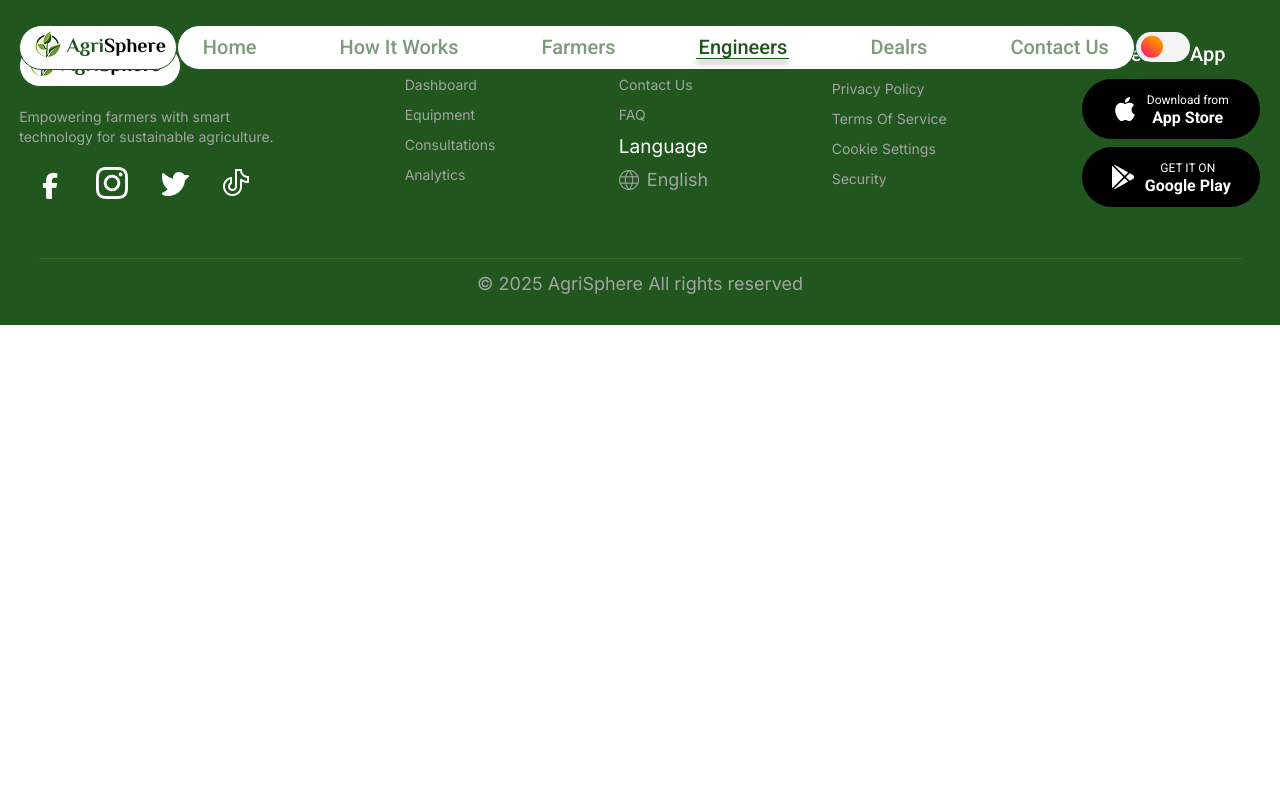
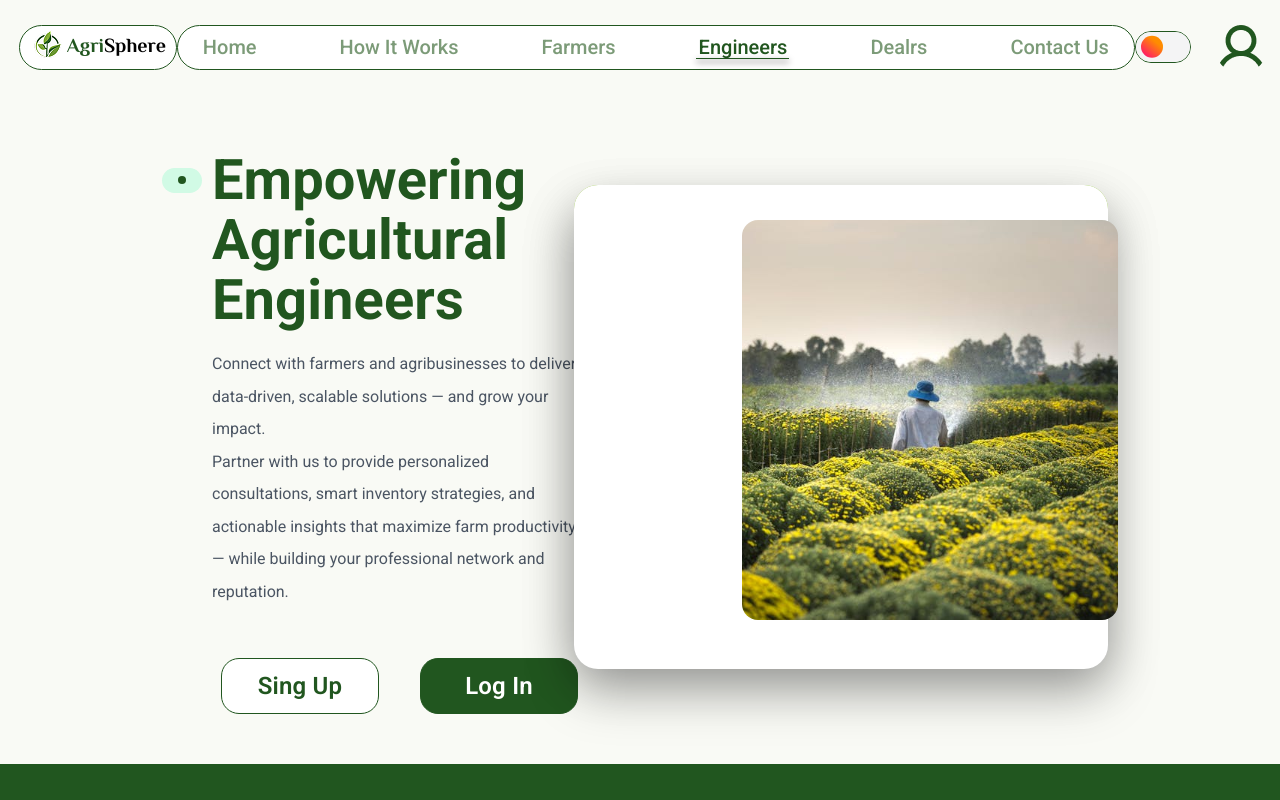
Before and after one commit to firas-mostafa/agri_sphere, a React app in the folder frontend/: page /engineer in a window 1280 px wide. Shown: the top 800 px of the page. Built offline with nearby package versions, Linux system fonts and the light colour scheme; the HTML template or start-up script is replaced by a standard one.

Commit message:
Add hero engineer section to Engineer Page

```diff
--- a/frontend/src/pages/public/engineer/Engineer.jsx
+++ b/frontend/src/pages/public/engineer/Engineer.jsx
@@ -1,6 +1,8 @@
 import React from 'react';
 
 import Layout from '../../../components/common/Layout';
+
+import FarmerImage from '../../../assets/farmer.jpg';
 
 import './engineer.css';
 
@@ -8,6 +10,43 @@
     return (
         <Layout>
 
+            {/* =============== HERO =============== */}
+            <section className="hero__engineer section">
+                <div className="hero__engineer__container grid">
+                    <div className="hero__engineer-content">
+                        <h1 className="hero__engineer-title">
+                            Empowering Agricultural Engineers
+                        </h1>
+
+                        <p className="hero__engineer-description">
+                            Connect with farmers and agribusinesses to deliver data-driven, scalable solutions — and grow your impact.
+                            <br />
+                            Partner with us to provide personalized consultations, smart inventory strategies,
+                            and actionable insights that maximize farm productivity — while building your professional network and reputation.
+                        </p>
+
+                        <div className="hero__engineer-buttons">
+                            <button type="button" className='hero__engineer-singup-btn'>
+                                Sing Up
+                            </button>
+
+                            <button type="button" className='hero__engineer-singin-btn'>
+                                Log In
+                            </button>
+                        </div>
+                    </div>
+
+                    <div className="hero__engineer-image-wrapper">
+                        <img
+                            src={FarmerImage}
+                            alt="Farmer Image"
+                            className='hero__engineer-img'
+                        />
+                    </div>
+                </div>
+            </section>
+
+
         </Layout>
     );
 };
--- a/frontend/src/pages/public/engineer/engineer.css
+++ b/frontend/src/pages/public/engineer/engineer.css
@@ -0,0 +1,146 @@
+/* =============== HERO =============== */
+.hero__engineer {
+    background: var(--body-color-alt-2);
+}
+
+.hero__engineer__container {
+    position: relative;
+    grid-template-columns: repeat(2, 1fr);
+    gap: 164px;
+    padding-block: 50px;
+    margin-inline: 162px;
+}
+
+.hero__engineer-content {
+    padding-left: 50px;
+}
+
+.hero__engineer-title {
+    position: relative;
+    max-width: 370px;
+    color: var(--first-color);
+    font-size: 56px;
+    font-weight: var(--weight-700);
+    line-height: 60px;
+    letter-spacing: 0.1px;
+}
+
+.hero__engineer-title::before {
+    content: '';
+    position: absolute;
+    top: 18px;
+    left: -50px;
+    width: 40px;
+    height: 25.04px;
+    background-color: hsla(149, 80%, 90%, 1);
+    border-radius: 999px;
+}
+
+.hero__engineer-title::after {
+    content: '';
+    position: absolute;
+    top: 26px;
+    left: -34px;
+    width: 8px;
+    height: 8px;
+    background-color: var(--first-color);
+    border-radius: 999px;
+}
+
+.hero__engineer-description {
+    max-width: 495px;
+    font-size: 16px;
+    font-weight: var(--weight-400);
+    line-height: 32.5px;
+    color: var(--text-color);
+    margin-block: 18px 50px;
+}
+
+.hero__engineer-buttons {
+    width: 357px;
+    display: flex;
+    align-items: center;
+    justify-content: space-between;
+    gap: 41px;
+    margin-left: 9px;
+}
+
+.hero__engineer-singin-btn,
+.hero__engineer-singup-btn {
+    width: 158px;
+    height: 56px;
+    padding: 10px;
+    font-size: 24px;
+    font-weight: var(--weight-600);
+    line-height: 148%;
+    letter-spacing: 0.2px;
+    border: 1px solid var(--first-color);
+    border-radius: 18px;
+    text-align: center;
+    vertical-align: middle;
+    cursor: pointer;
+}
+
+.hero__engineer-singup-btn {
+    color: var(--first-color);
+    background-color: var(--white-color);
+}
+
+.hero__engineer-singin-btn {
+    color: var(--white-color);
+    background-color: var(--first-color);
+}
+
+.hero__engineer-image-wrapper {
+    transform-origin: left bottom;
+    transition: .45s ease-in-out;
+    cursor: pointer;
+}
+
+.hero__engineer-img {
+    position: relative;
+    top: 70px;
+    width: 470px;
+    height: 400px;
+    object-fit: cover;
+    border-radius: 16px;
+    transition: .45s ease-in-out;
+    z-index: 1;
+}
+
+.hero__engineer-image-wrapper::before,
+.hero__engineer-image-wrapper::after {
+    content: '';
+    position: absolute;
+    top: 85px;
+    right: 10px;
+    width: 534px;
+    height: 464px;
+    border-radius: 24px;
+    box-shadow: 0px 25px 50px 0px hsla(0, 0%, 0%, 0.25);
+    cursor: pointer;
+}
+
+.hero__engineer-image-wrapper::before {
+    height: 484.1px;
+    background-color: var(--white-color);
+    transition: .45s ease-in-out;
+    z-index: 1;
+}
+
+.hero__engineer-image-wrapper::after {
+    background-color: var(--second-color);
+    z-index: 0;
+}
+
+.hero__engineer-image-wrapper:hover .hero__engineer-img {
+    transform: translate(17px, -34px);
+}
+
+.hero__engineer-image-wrapper:hover::before {
+    transform: translate(17px, -34px);
+}
+
+.hero__engineer-image-wrapper:hover::after {
+    box-shadow: 0px 25px 50px 0px hsla(0, 0%, 0%, 0.25);
+}
```
